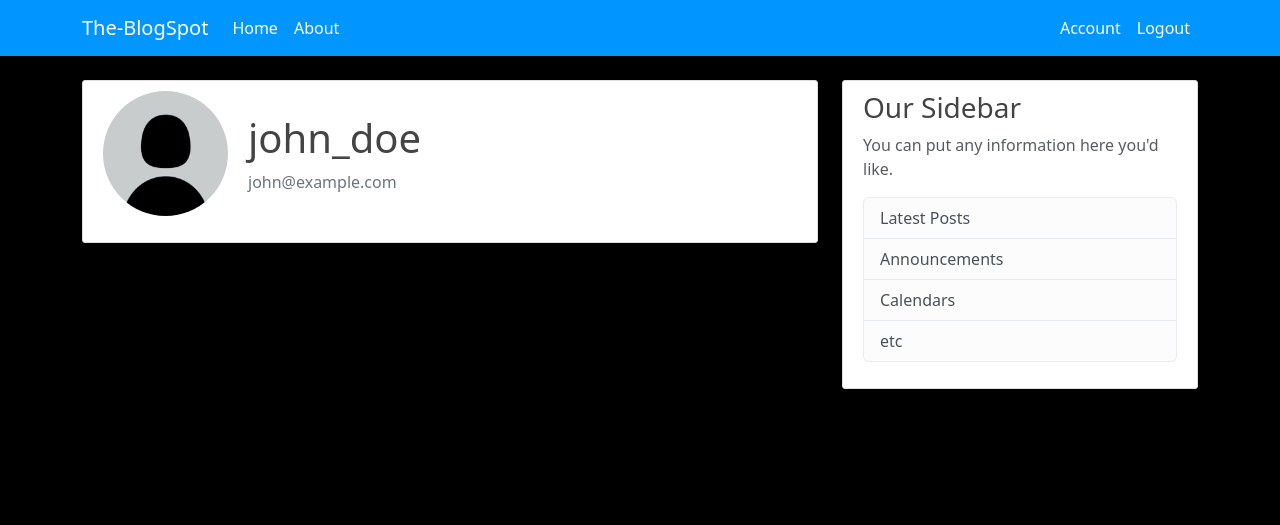
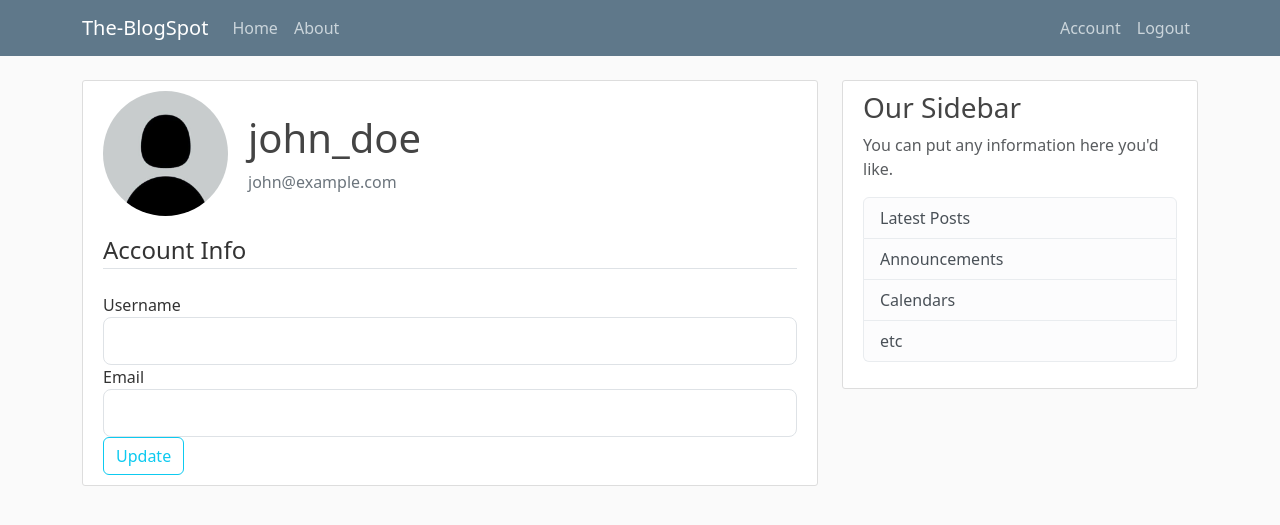
Before and after one commit to RPAniruddh/BlogSpot, a Flask app: page /account in a window 1280 px wide. Shown: the top 525 px of the page. Run offline with Flask 3, Linux system fonts and the light colour scheme; a user stored in the database is signed in.

Commit message:
Adding  account updation form

```diff
--- a/blogspot/static/main.css
+++ b/blogspot/static/main.css
@@ -1,9 +1,6 @@
-a {
-  text-decoration: none;
-}
 body {
-  background: #000000;
-  color: #ffffff;
+  background: #fafafa;
+  color: #333333;
   margin-top: 5rem;
 }
 
@@ -12,11 +9,11 @@ h1, h2, h3, h4, h5, h6 {
 }
 
 .bg-steel {
-  background-color: #0095ff;
+  background-color: #5f788a;
 }
 
 .site-header .navbar-nav .nav-link {
-  color: #ffffff;
+  color: #cbd5db;
 }
 
 .site-header .navbar-nav .nav-link:hover {
@@ -46,7 +43,6 @@ a.article-title:hover {
 
 .article-content {
   white-space: pre-line;
-  color: #000000;
 }
 
 .article-img {
--- a/blogspot/templates/account.html
+++ b/blogspot/templates/account.html
@@ -8,6 +8,40 @@
             <p class="text-secondary">{{ current_user.email }}</p>
         </div>
       </div>
-    <!-- FORM HERE -->
+    <form method="POST" action="">
+        {{ form.hidden_tag() }}
+        <fieldset class="form-group">
+            <legend class="border-bottom mb-4">Account Info</legend>
+            <div class="form-group">
+                {{ form.username.label(class="form-control-label") }}
+                {% if form.username.errors %}
+                {{ form.username(class="form-control form-control-lg is-invalid") }}
+                <div class="invalid-feedback">
+                    {% for error in form.username.errors %}
+                    <span>{{ error }}</span>
+                    {% endfor %}
+                </div>
+                {% else %}
+                {{ form.username(class="form-control form-control-lg") }}
+                {% endif %}
+            </div>
+            <div class="form-group">
+                {{ form.email.label(class="form-control-label") }}
+                {% if form.email.errors %}
+                {{ form.email(class="form-control form-control-lg is-invalid") }}
+                <div class="invalid-feedback">
+                    {% for error in form.email.errors %}
+                    <span>{{ error }}</span>
+                    {% endfor %}
+                </div>
+                {% else %}
+                {{ form.email(class="form-control form-control-lg") }}
+                {% endif %}
+            </div>
+        </fieldset>
+        <div class="form-group">
+            {{ form.submit(class="btn btn-outline-info") }}
+        </div>
+    </form>
 </div>
 {% endblock content %}
--- a/blogspot/templates/register.html
+++ b/blogspot/templates/register.html
@@ -66,7 +66,7 @@
         </form>
     </div>
     <div class="border-top pt-3">
-        <small class="text-muted">
+        <small class="text-secondary">
             Already Have An Account? <a class="ml-2" href="{{ url_for('login') }}" >Sign In</a>
         </small>
     </div>
```
Lines whose indentation alone changed are shown as unchanged.
